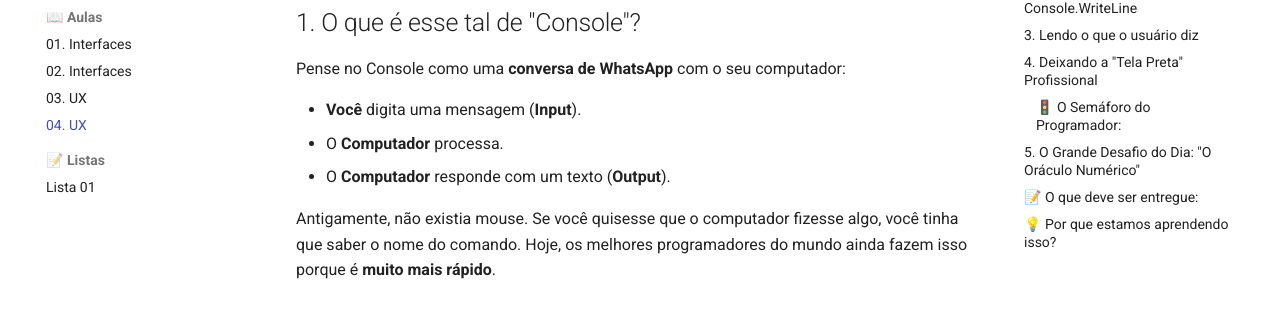
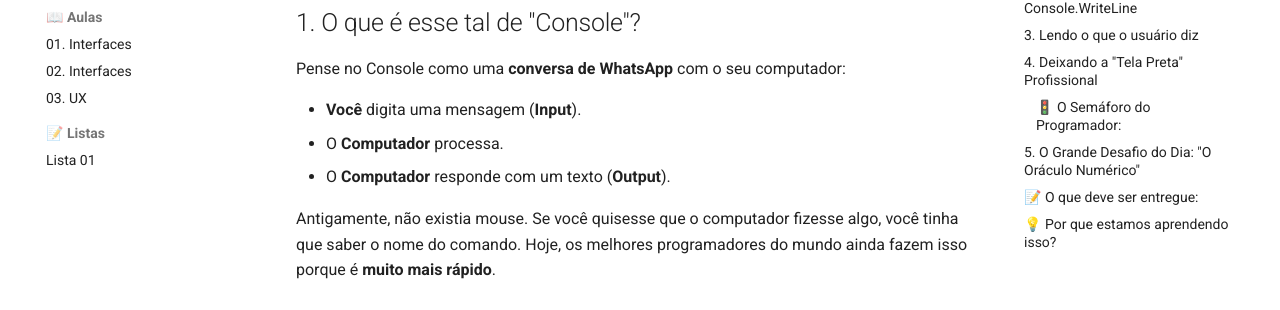
Before and after one commit to danhpaiva/una-ihcux-mkdocs-202601, an MkDocs documentation site: the page built from docs/aulas/04-aula.md, in a window 1280 px wide. Shown: the part 175-485 px from the top of the page. Built offline with MkDocs 1.6.1 and Material for MkDocs 9.7.7, drawn with Linux system fonts in a browser that asks for light colours.

```diff
--- a/mkdocs.yml
+++ b/mkdocs.yml
@@ -34,7 +34,7 @@ nav:
       - 01. Interfaces: aulas/01-aula.md
       - 02. Interfaces: aulas/02-aula.md
       - 03. UX: aulas/03-aula.md
-      - 04. UX: aulas/04-aula.md
+      # - 04. UX: aulas/04-aula.md
   - 📝 Listas:
       - Lista 01: listas/01-lista.md
   # - 📝 Atividades:
```
